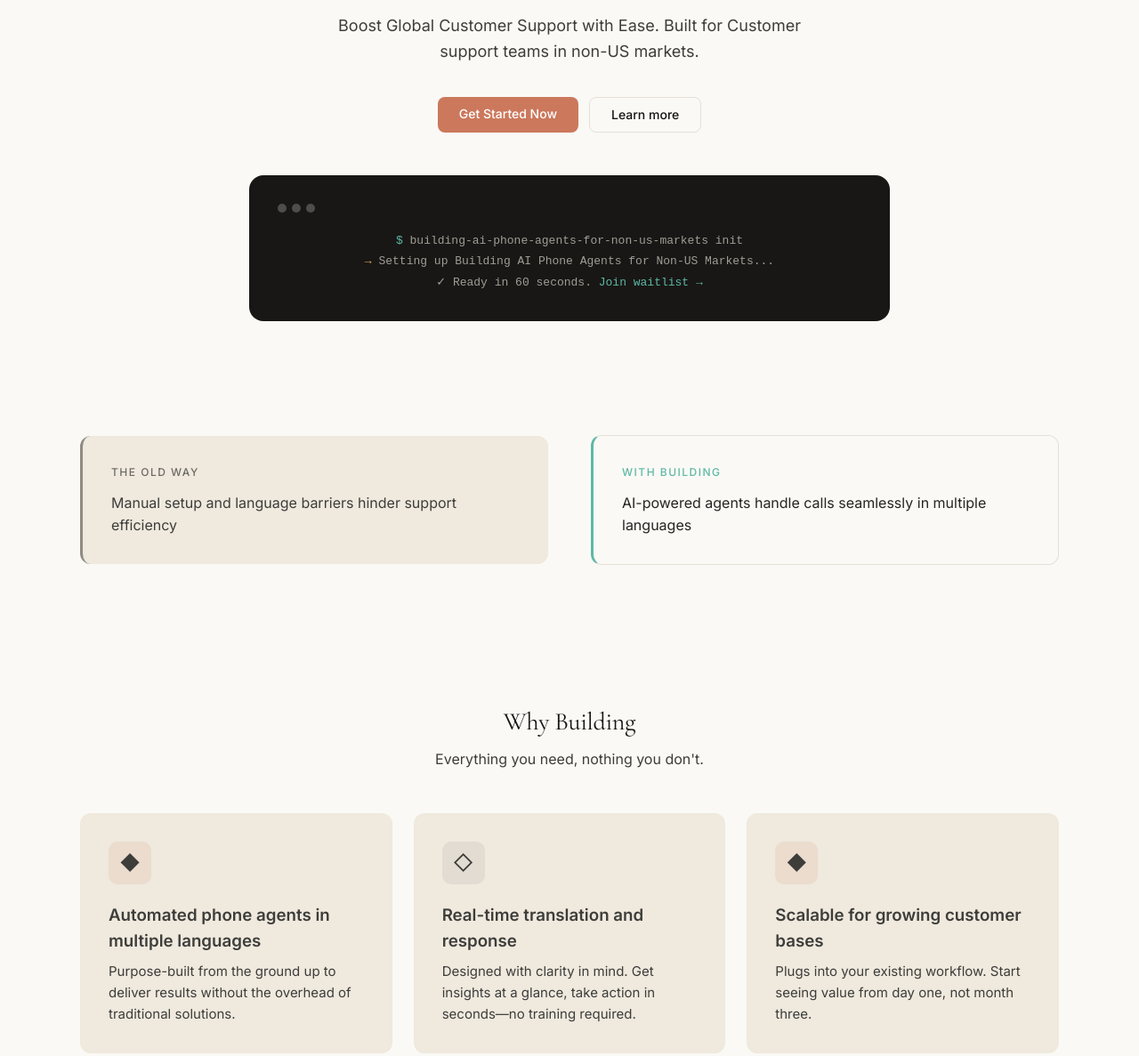
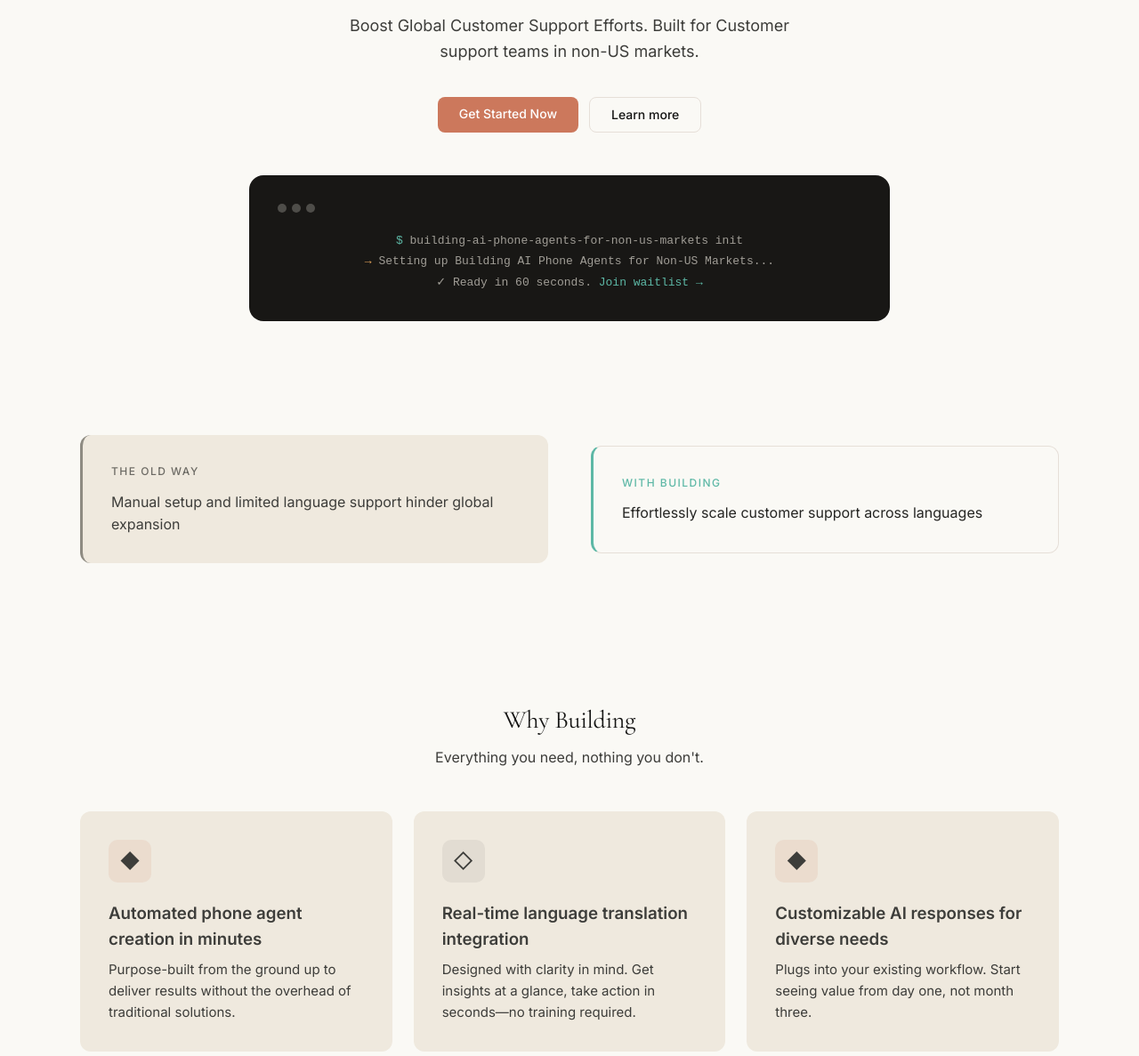
Before and after one commit to ivo1974kanchev-arch/building-ai-phone-agents-for-n, a website: page index.html in a window 1280 px wide. Shown: the part 253-1440 px from the top of the page at 89% size. Drawn offline with nearby package versions, Linux system fonts and the light colour scheme.

Commit message:
Rebuild with Eptus Studio design

```diff
--- a/index.html
+++ b/index.html
@@ -3,8 +3,8 @@
 <head>
 <meta charset="UTF-8">
 <meta name="viewport" content="width=device-width, initial-scale=1.0">
-<title>Building AI Phone Agents for Non-US Markets — Boost Global Customer Support with Ease</title>
-<meta name="description" content="Boost Global Customer Support with Ease. Built for Customer support teams in non-US markets.">
+<title>Building AI Phone Agents for Non-US Markets — Boost Global Customer Support Efforts</title>
+<meta name="description" content="Boost Global Customer Support Efforts. Built for Customer support teams in non-US markets.">
 <link rel="preconnect" href="https://fonts.googleapis.com">
 <link rel="preconnect" href="https://fonts.gstatic.com" crossorigin>
 <link href="https://fonts.googleapis.com/css2?family=Cormorant+Garamond:ital,wght@0,400;0,500;1,400&family=Inter:wght@400;500;600&display=swap" rel="stylesheet">
@@ -314,7 +314,7 @@ body {
   <div class="container">
     <span class="hero-badge">Launching soon</span>
     <h1 class="display-lg">Building AI Phone Agents for Non-US Markets</h1>
-    <p class="hero-sub">Boost Global Customer Support with Ease. Built for Customer support teams in non-US markets.</p>
+    <p class="hero-sub">Boost Global Customer Support Efforts. Built for Customer support teams in non-US markets.</p>
     <div class="hero-actions">
       <a href="#waitlist" class="btn-primary">Get Started Now</a>
       <a href="#features" class="btn-secondary">Learn more</a>
@@ -336,11 +336,11 @@ body {
     <div class="grid-2">
       <div class="problem-old">
         <p class="problem-label old">The old way</p>
-        <p class="body-md" style="color:var(--body)">Manual setup and language barriers hinder support efficiency</p>
+        <p class="body-md" style="color:var(--body)">Manual setup and limited language support hinder global expansion</p>
       </div>
       <div class="problem-new">
         <p class="problem-label new">With Building</p>
-        <p class="body-md" style="color:var(--body-strong)">AI-powered agents handle calls seamlessly in multiple languages</p>
+        <p class="body-md" style="color:var(--body-strong)">Effortlessly scale customer support across languages</p>
       </div>
     </div>
   </div>
@@ -356,17 +356,17 @@ body {
     <div class="grid-3">
       <div class="feat-card">
         <div class="feat-icon coral">&#9670;</div>
-        <h3>Automated phone agents in multiple languages</h3>
+        <h3>Automated phone agent creation in minutes</h3>
         <p>Purpose-built from the ground up to deliver results without the overhead of traditional solutions.</p>
       </div>
       <div class="feat-card">
         <div class="feat-icon dark">&#9671;</div>
-        <h3>Real-time translation and response</h3>
+        <h3>Real-time language translation integration</h3>
         <p>Designed with clarity in mind. Get insights at a glance, take action in seconds&mdash;no training required.</p>
       </div>
       <div class="feat-card">
         <div class="feat-icon coral">&#9670;</div>
-        <h3>Scalable for growing customer bases</h3>
+        <h3>Customizable AI responses for diverse needs</h3>
         <p>Plugs into your existing workflow. Start seeing value from day one, not month three.</p>
       </div>
     </div>
```
